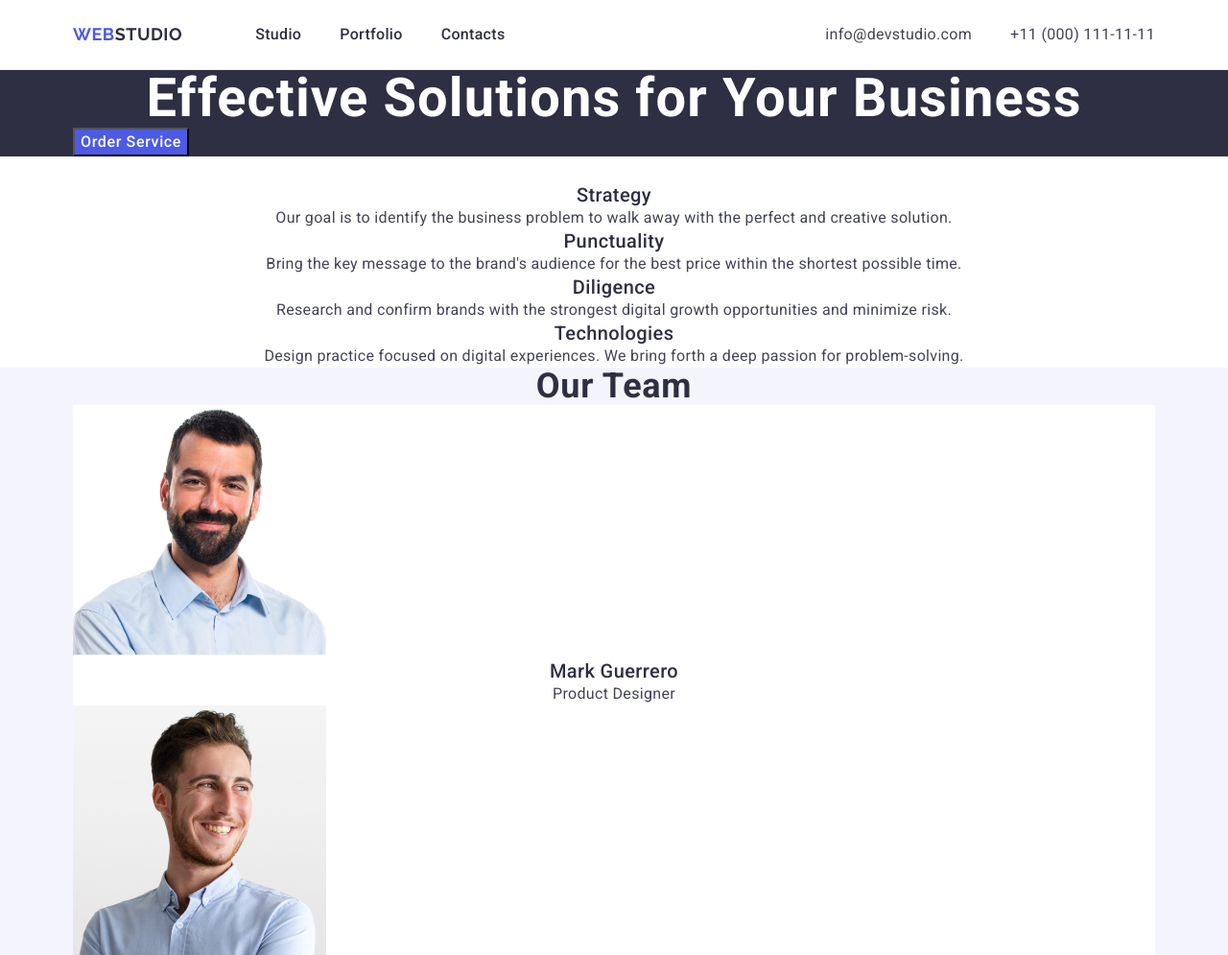
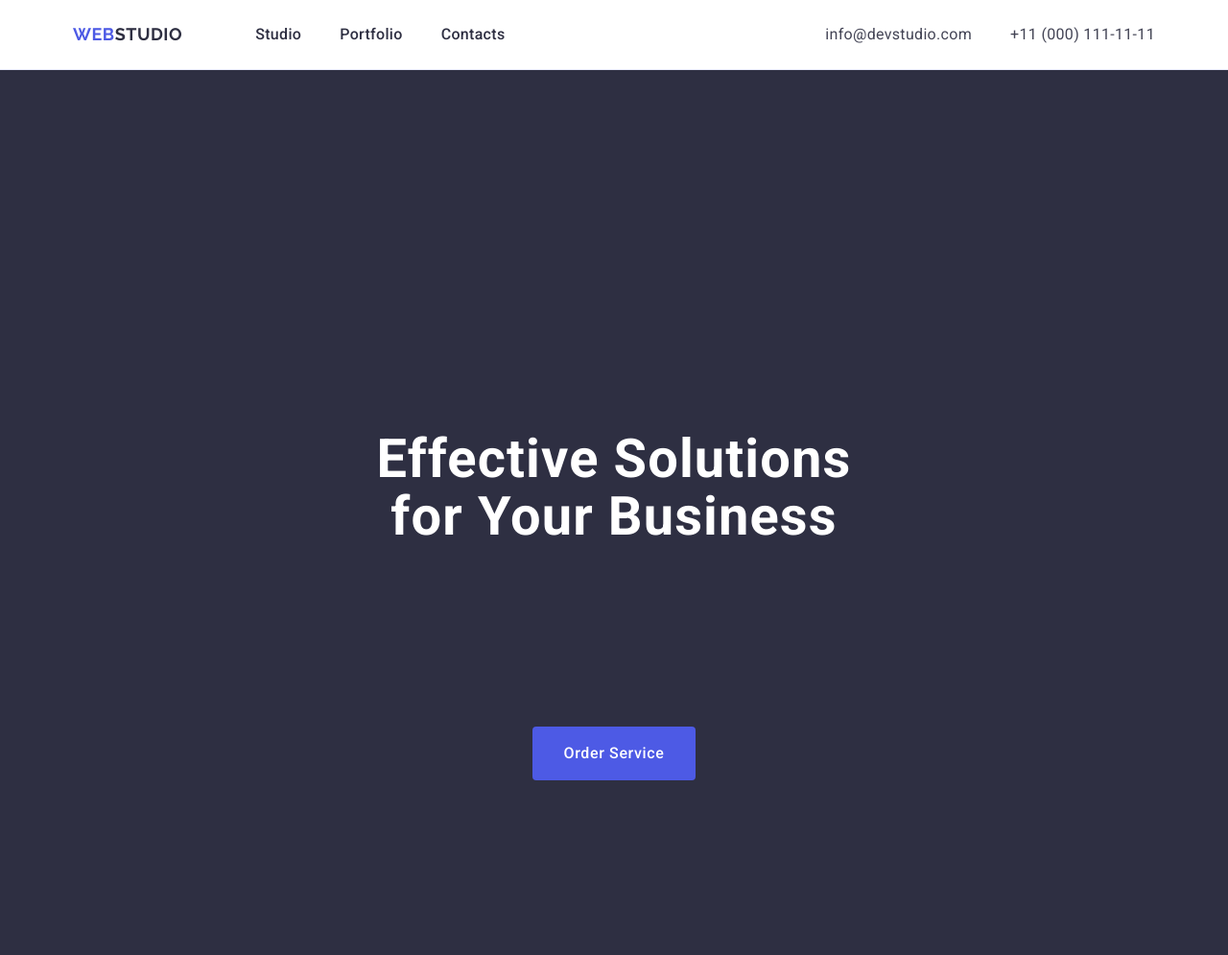
Before and after one commit to Katariiiina/goit-markup-hw-03, a plain HTML site: page index.html in a window 1280 px wide. Shown: the top 995 px of the page at 96% size. Drawn offline with nearby package versions, Linux system fonts and the light colour scheme.

Commit message:
add index file

```diff
--- a/css/styles.css
+++ b/css/styles.css
@@ -3,6 +3,11 @@ body {
   font-family: "Roboto", sans-serif;
   background-color: #fff;
 }
+
+img {
+  display: block;
+}
+
 ul {
   list-style-type: none;
   font-family: "Roboto", sans-serif;
@@ -115,8 +120,14 @@ button {
 /* #region hero */
 .hero {
   background-color: #2e2f42;
+  padding-bottom: 188px;
+  padding-top: 188px;
 }
+
 .hero-title {
+  margin: 0 auto;
+  padding: 188px 0;
+  max-width: 496px;
   font-weight: 700;
   font-size: 56px;
   line-height: 1.07;
@@ -124,7 +135,13 @@ button {
   text-align: center;
   color: #fff;
 }
+
 .hero-btn {
+  display: block;
+  padding: 16px 32px;
+  margin: 0 auto;
+  border: none;
+  border-radius: 4px;
   font-weight: 500;
   font-size: 16px;
   line-height: 1.5;
```
